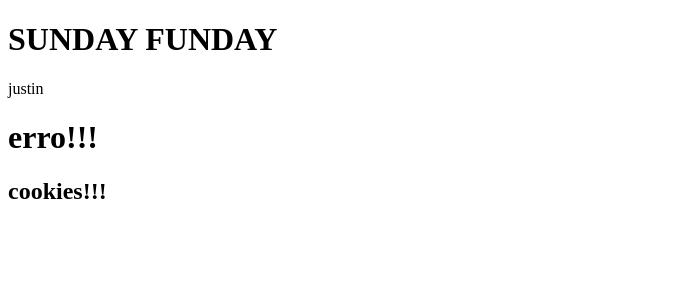
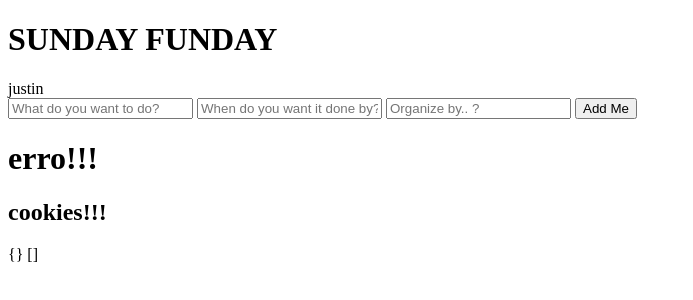
Before and after one commit to divyabharatha/sunday-funday-001, a website: page client/index.html at #/home in a window 1280 px wide. Shown: the whole page, without its empty margins (0-693 px from the left). Drawn offline with Linux system fonts and the light colour scheme.

```diff
--- a/client/home/home.html
+++ b/client/home/home.html
@@ -1,5 +1,17 @@
 {{ user }}
+
+<div>
+  <form ng-submit='addTodos()'>
+    <input ng-model='todo.name' placeholder="What do you want to do?">
+    <input ng-model='todo.due' placeholder="When do you want it done by?">
+    <input ng-model='todo.category' placeholder="Organize by.. ?">
+    <button>Add Me</button>
+  </form>
+</div>
 
 <div ui-view> </div>
 <div ui-view='erro'> </div>
 <div ui-view='cookies'> </div>
+
+{{ todo }}
+{{ todos }}
--- a/client/home/home.js
+++ b/client/home/home.js
@@ -3,6 +3,15 @@
 .controller('HomeController', function ($scope, $window, $location, $state) {
   $scope.user = "justin";
 
+  $scope.todo = {};
+
+  $scope.todos = [];
+
+  $scope.addTodos = function() {
+    $scope.todos.push( $scope.todo );
+    $scope.todo = {};
+  };
+
   $state.transitionTo('home.subviews');
 
 });
```
Also changed, not shown: 2 other files.
